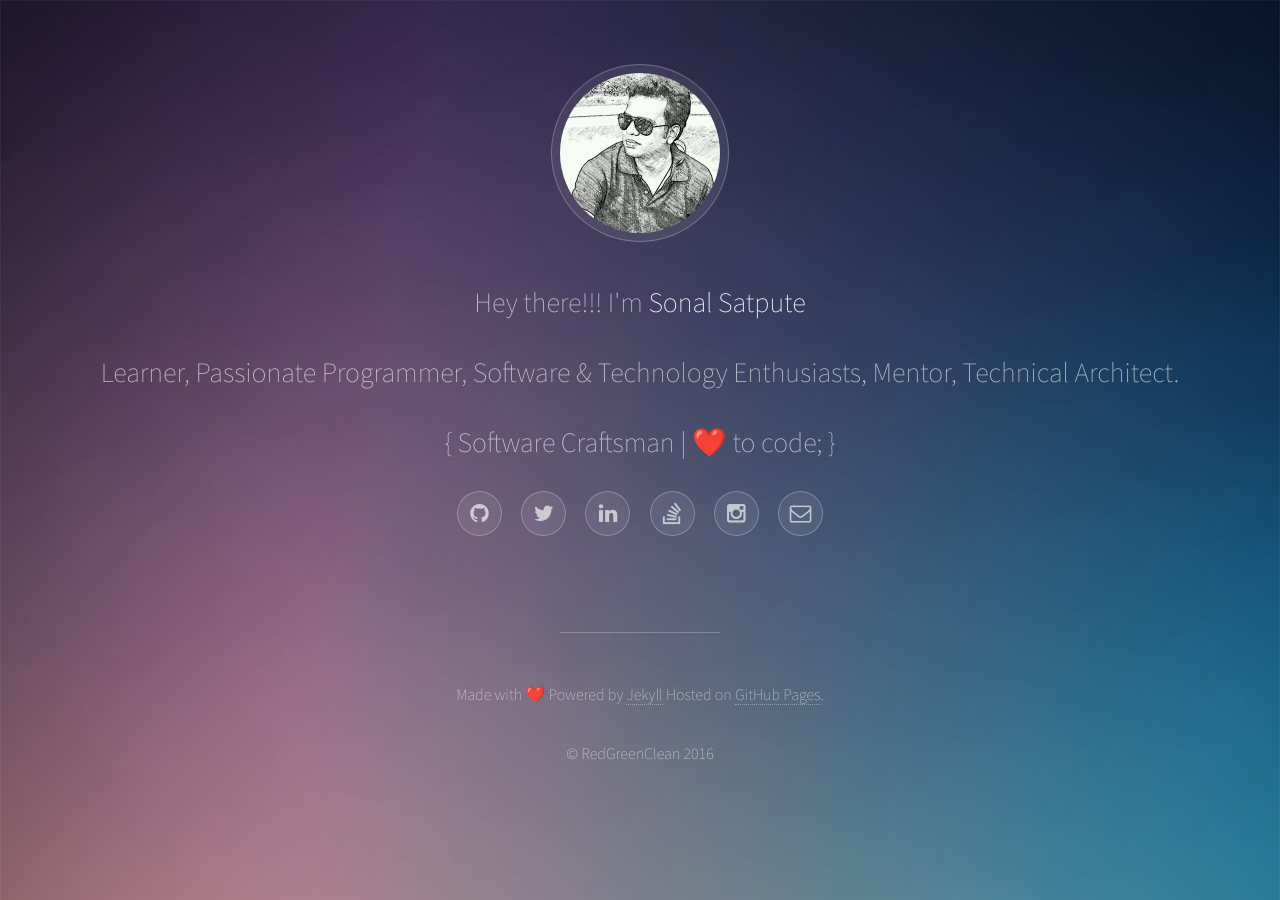
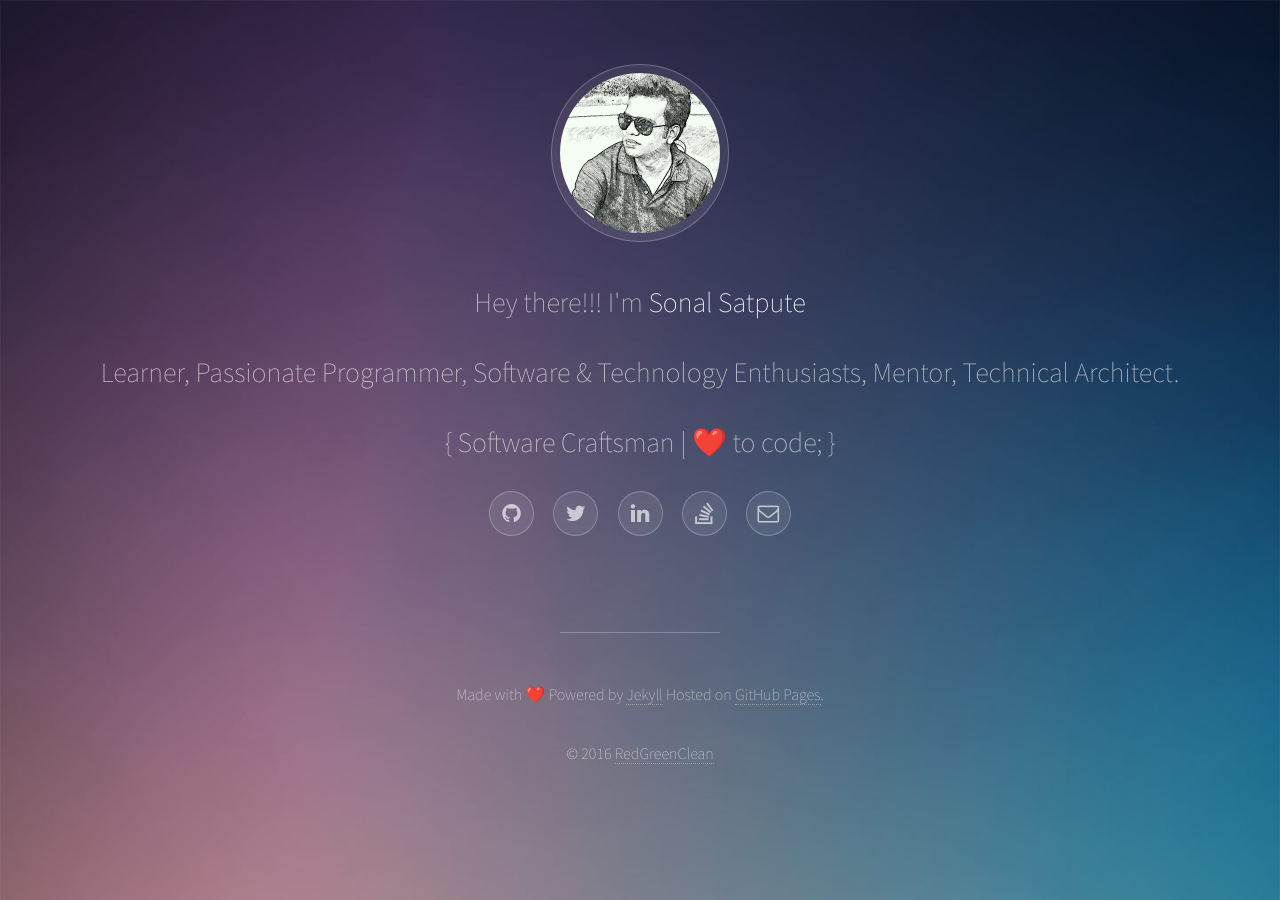
Before and after one commit to sonalsatpute/blog.github.io, a Jekyll site: the page index.html, which Jekyll copies as it is, in a window 1280 px wide. Built offline with Jekyll 4.4.1, drawn with Linux system fonts in a browser that asks for light colours; some of the changed lines change nothing that is shown.

Commit message:
removed instagram link and format copy right section

```diff
--- a/index.html
+++ b/index.html
@@ -25,7 +25,6 @@
 				<li><a href="https://twitter.com/sonalsatpute" target="_blank"class="icon style2 fa-twitter"><span class="label">Twitter</span></a></li>
 				<li><a href="https://in.linkedin.com/in/sonalsatpute" target="_blank"class="icon style2 fa-linkedin "><span class="label">linkedin</span></a></li>
 				<li><a href="http://stackoverflow.com/users/544487/sonal-satpute?tab=profile" target="_blank"class="icon style2 fa-stack-overflow"><span class="label">StackOverFlow</span></a></li>
-				<li><a href="#" target="_blank"class="icon style2 fa-instagram"><span class="label">Instagram</span></a></li>
 				<li><a href="mailto:sonal.satpute@gmail.com" class="icon style2 fa-envelope-o"><span class="label">Email</span></a></li>
 			</ul>
 		</header>
@@ -36,7 +35,7 @@
 		<!-- Footer -->
 		<footer id="footer">
 			<p>Made with <strong>❤️</strong> Powered by <a href="https://jekyllrb.com/">Jekyll</a> Hosted on <a href="https://pages.github.com/" target="_blank">GitHub Pages</a>.</p>
-			<p>&copy; RedGreenClean 2016</p>
+			<p>&copy; 2016 <a href="https://redgreeclean.com/">RedGreenClean</a></p>
 		</footer>
 
 	</div>
```
